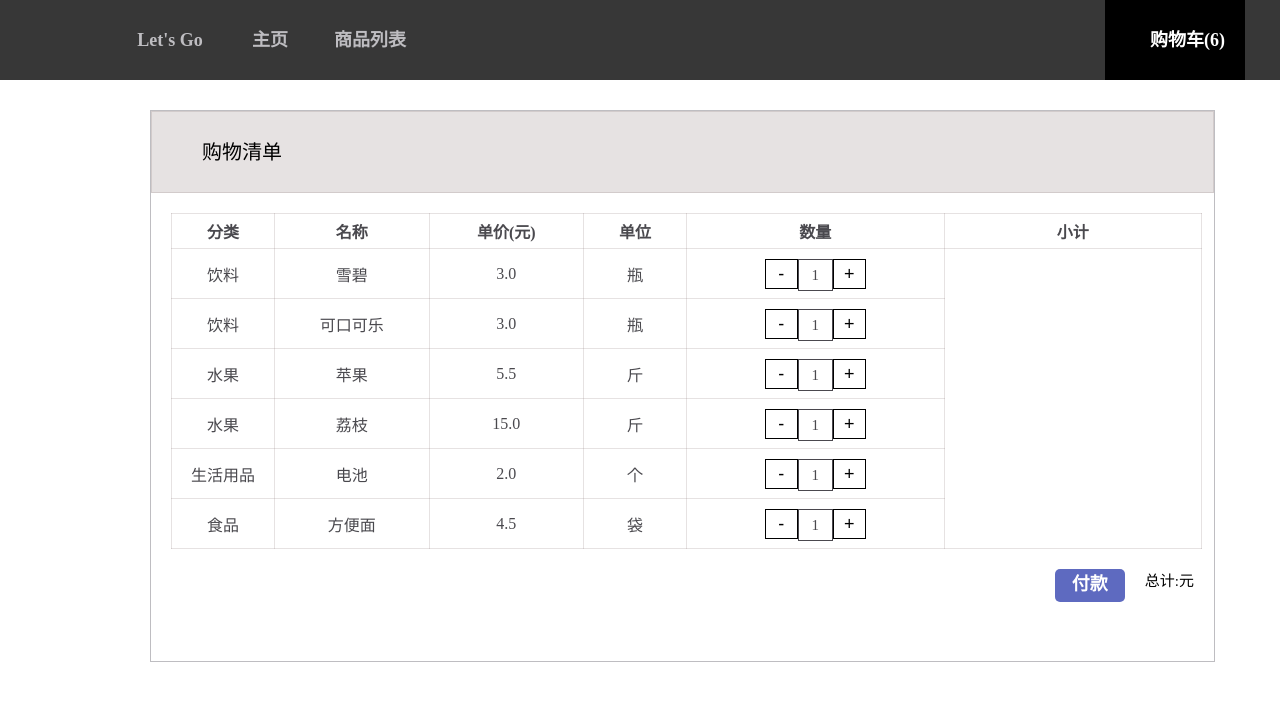
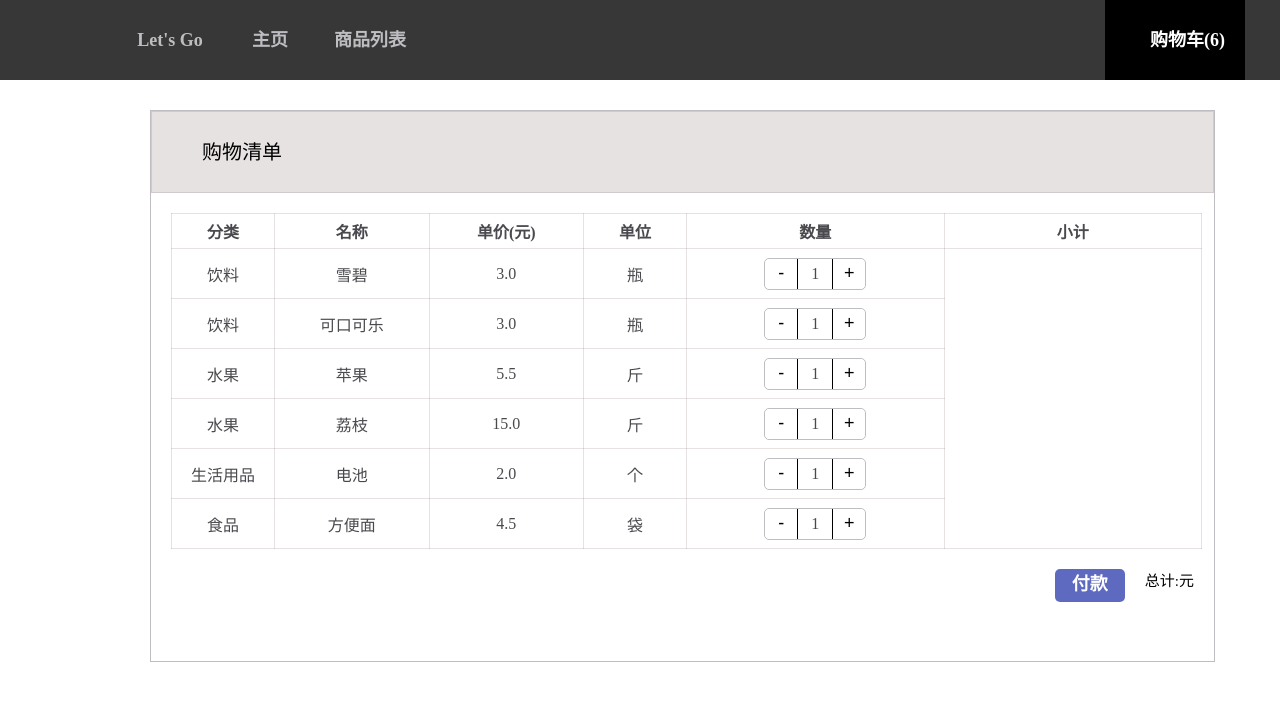
Before and after one commit to g6222/gf, a Django app: page /shop_cart/ in a window 1280 px wide; the page is wider, and only the part inside the window is pictured. Shown: the top 701 px of that part. Run offline with Django 3.2, Linux system fonts and the light colour scheme; data comes from the database, SQL or seed files in the repository; both versions use the stored data as it was after the commit; some libraries are stand-ins or nearby versions.

Commit message:
Modified templates to display posts from database.

```diff
--- a/blog/static/css/shop_cart.css
+++ b/blog/static/css/shop_cart.css
@@ -34,34 +34,39 @@ td
     height:50px;
   }
 .package{
-    border:0px solid;
-    width: 110px;
+    border:1px solid;
+    width: 100px;
     text-align: center;
     height: 30px;
     margin: auto;
+    border-radius: 5px;
+    border-color: #bebdc1;
 }
 .reduce{
-    border:1px solid;
+    border: none;
+    border-right:1px solid;
     background-color: white;
     width: 33px;
     height: 30px;
     font-size: 18px;
+    float: left;
+    border-top-left-radius: 5px;
+    border-bottom-left-radius: 5px;
 }
-.word{
-    border:1px solid;
-    background-color: white;
-    width: 33px;
+span{
     height: 30px;
-    font-size: 15px;
-    display: inline-block;
     line-height: 30px;
 }
 .plus{
-    border:1px solid;
+    border: none;
+    border-left:1px solid;
     background-color: white;
     width: 33px;
     height: 30px;
     font-size: 18px;
+    float: right;
+    border-top-right-radius: 5px;
+    border-bottom-right-radius: 5px;
 }
 .paymentButton{
     background-color: #5e6ac0;
--- a/blog/static/js/shop_cart.js
+++ b/blog/static/js/shop_cart.js
@@ -1,20 +1,21 @@
 $(document).ready(function(){
     $('button').click(function(){
-        console.log($(this).attr('class'))
-        console.log($(this).attr('id'))
+        var quantity=0;
+        var group=$(this).attr('class')
+        var id = $(this).attr('id')
+        if(group == 'plus'){
+            quantity = +1
+        }else if(group == 'reduce'){
+            quantity = -1
+        }
         $.ajax({
             url: "/shop_cart/",
             type: "POST",
-            data: {class:$(this).attr('class'),
+            data: {quantity:quantity,
                 id:$(this).attr('id')},
-            success:function(sum_count) {
-                $("number1").text(sum_count);
+            success:function(counts_count) {
+                $('#'+id).next().text(counts_count);
             }
         })
-        if(button = plus){
-            sum_count+1
-        }else{
-            sum_count-1
-        }
     })
 })
--- a/blog/templates/blog/shop_cart.html
+++ b/blog/templates/blog/shop_cart.html
@@ -25,7 +25,11 @@
                     <td>{{ purchase.name }}</td>
                     <td>{{ purchase.price }}</td>
                     <td>{{ purchase.unit }}</td>
-                    <td><div class="package"><button class="reduce" id="{{ purchase.goods_id }}" >-</button><div class="word">{{ purchase.count }}</div><button class="plus" id="{{ purchase.goods_id }}">+</button></div></td>
+                    <td><div class="package"><button class="reduce" id="{{ purchase.goods_id }}" >-</button>
+                        <span id="gf">{{ purchase.count }}</span>
+                        <button class="plus" id="{{ purchase.goods_id }}">+</button>
+                    </div>
+                    </td>
             </tr>
                 {% endfor %}
         </table>
--- a/blog/views.py
+++ b/blog/views.py
@@ -26,8 +26,10 @@ def shopping_list(request):
 def shop_cart(request):
     purchase = Purchase.objects.all()
     if request.method =="POST":
-        counts = Purchase.objects.filter(goods_id=(request.POST['id']))
+        items=request.POST['quantity']
+        counts= Purchase.objects.filter(goods_id=(request.POST['id']))
         if counts:
-            counts[0].count = counts[0].count+1
+            counts[0].count = counts[0].count+int(items)
             counts[0].save()
+        return HttpResponse(counts[0].count)
     return render(request, 'blog/shop_cart.html', {'total_count' : Purchase.total(),'purchase':purchase})
```
Also changed, not shown: db.sqlite3.
